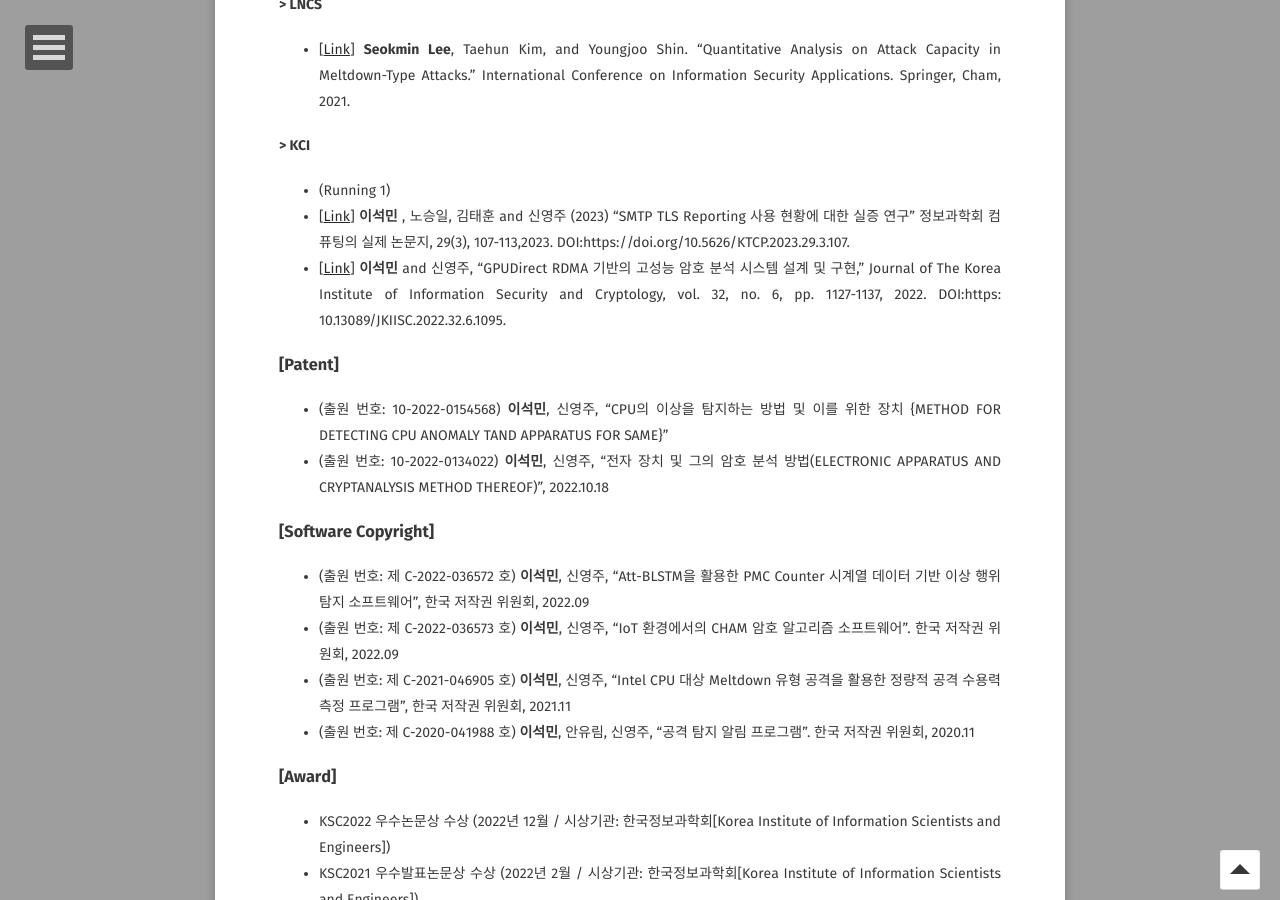
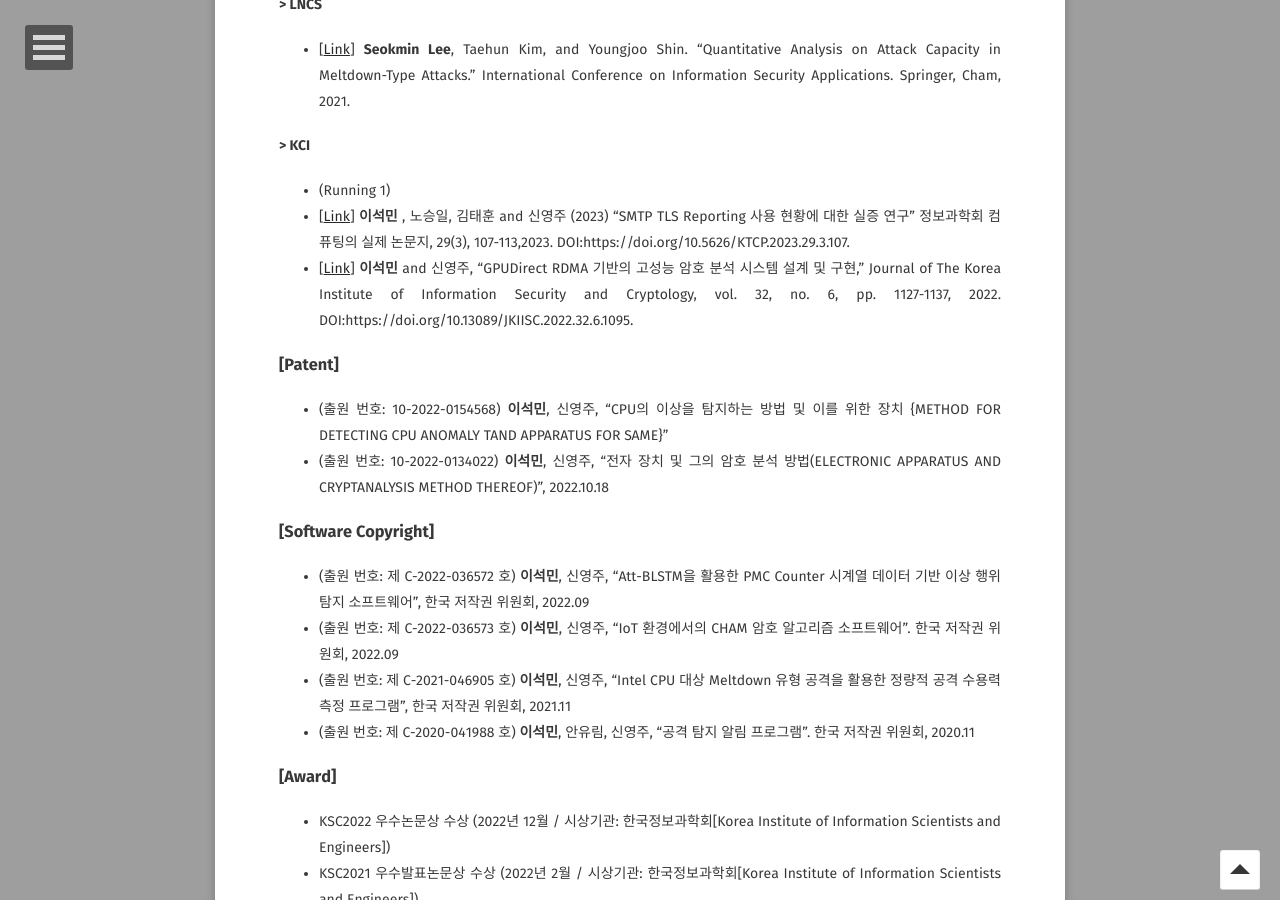
Before and after one commit to leesk212/leesk212.github.io, a Jekyll site: the page built from about/index.md, in a window 1280 px wide and 900 px high, scrolled down 1380 px. Built offline with Jekyll 4.4.1, drawn with Linux system fonts in a browser that asks for light colours; some web fonts are replaced.

Commit message:
Update index.md

```diff
--- a/about/index.md
+++ b/about/index.md
@@ -46,7 +46,7 @@ After graduation, I am expected as a security developer or researcher member of
 #### > KCI
 * (Running 1)
 * [[Link](http://www.kiise.or.kr/e_journal/2023/3/KTCP/KTCP/index.html#page=3)] __이석민__ , 노승일, 김태훈 and 신영주 (2023) "SMTP TLS Reporting 사용 현황에 대한 실증 연구" 정보과학회 컴퓨팅의 실제 논문지, 29(3), 107-113,2023. DOI:https://doi.org/10.5626/KTCP.2023.29.3.107.
-* [[Link](https://www.kci.go.kr/kciportal/ci/sereArticleSearch/ciSereArtiView.kci?sereArticleSearchBean.artiId=ART002906640)] __이석민__ and 신영주, "GPUDirect RDMA 기반의 고성능 암호 분석 시스템 설계 및 구현," Journal of The Korea Institute of Information Security and Cryptology, vol. 32, no. 6, pp. 1127-1137, 2022. DOI:https: 10.13089/JKIISC.2022.32.6.1095.
+* [[Link](https://www.kci.go.kr/kciportal/ci/sereArticleSearch/ciSereArtiView.kci?sereArticleSearchBean.artiId=ART002906640)] __이석민__ and 신영주, "GPUDirect RDMA 기반의 고성능 암호 분석 시스템 설계 및 구현," Journal of The Korea Institute of Information Security and Cryptology, vol. 32, no. 6, pp. 1127-1137, 2022. DOI:https://doi.org/10.13089/JKIISC.2022.32.6.1095.
 
 
 ### [Patent]
```
